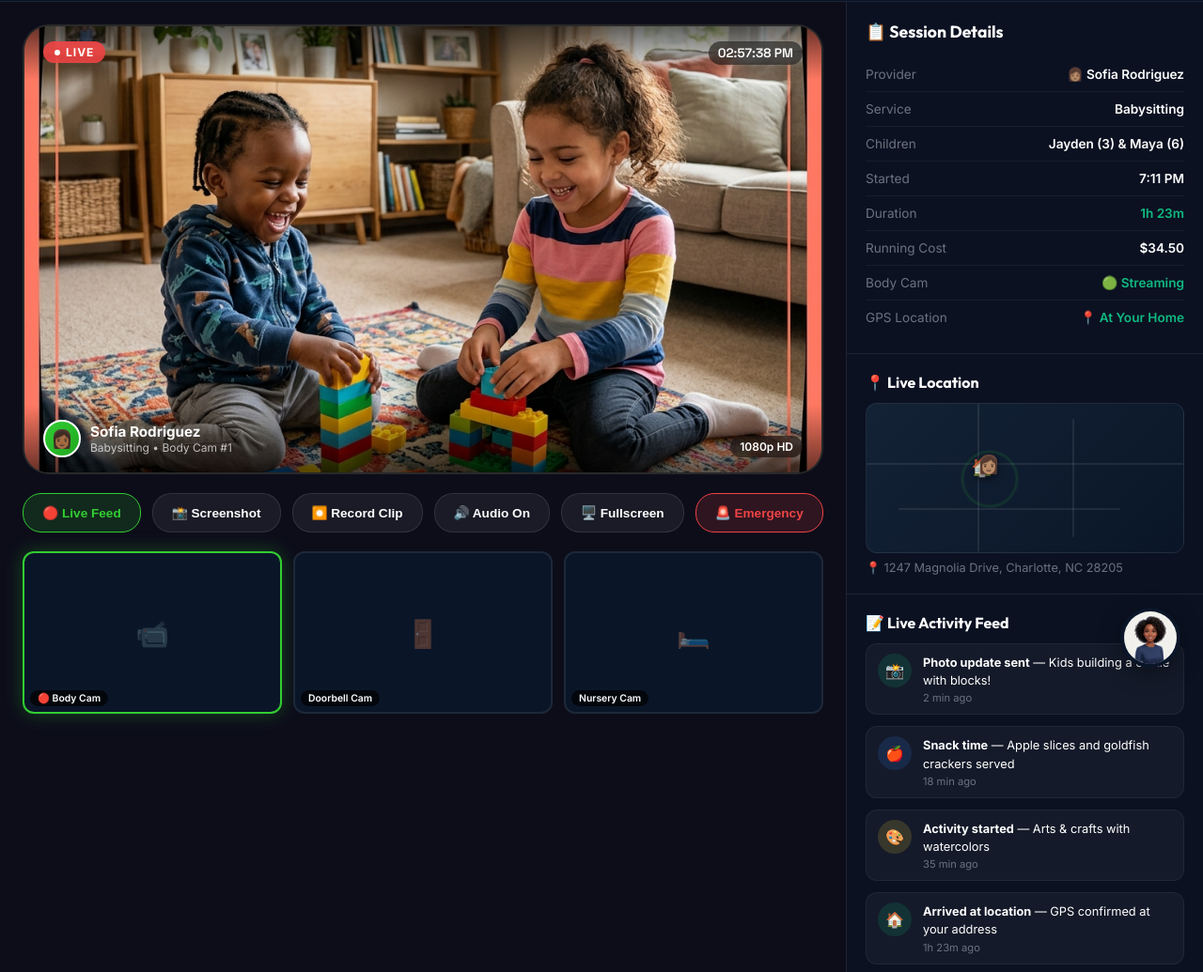
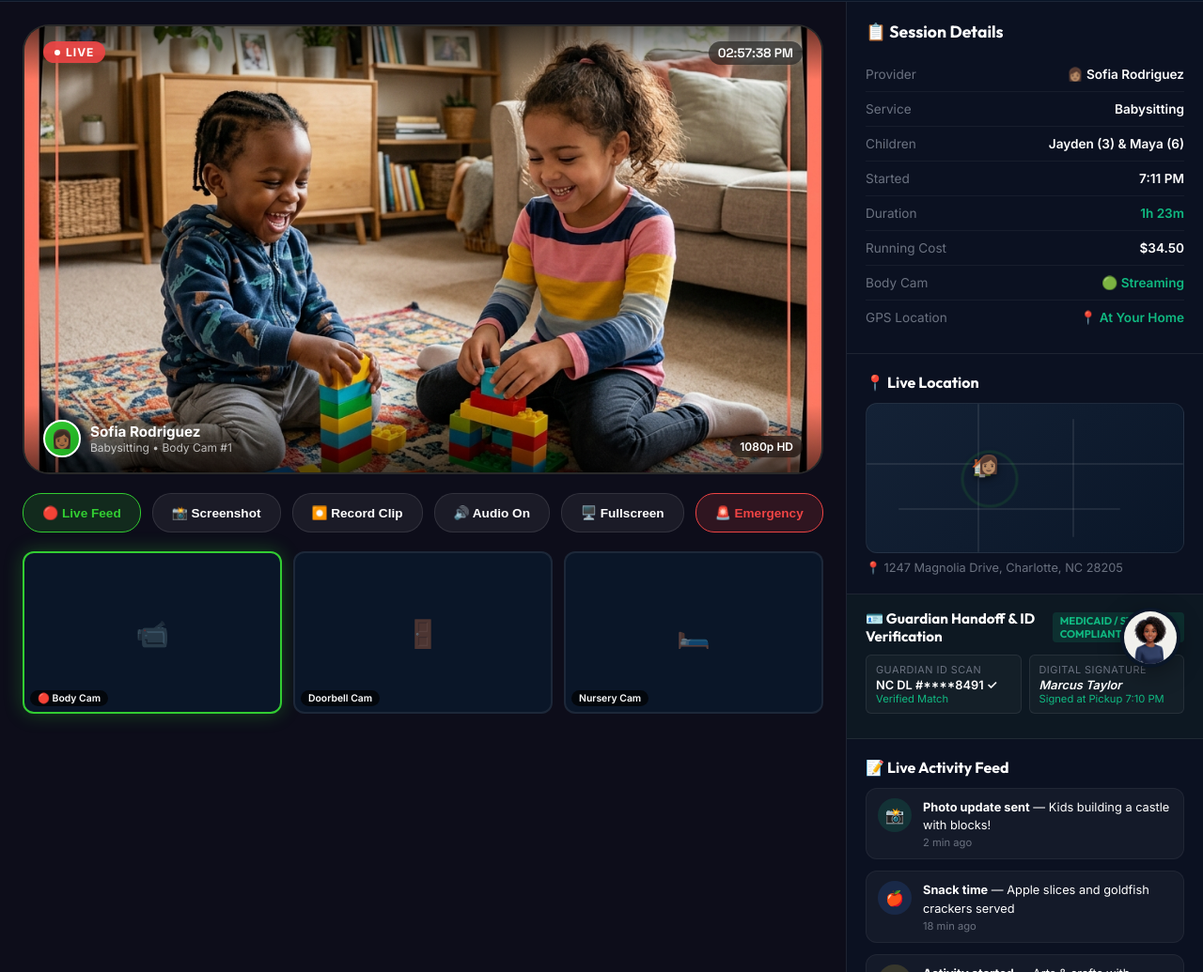
Before and after one commit to ncatlandarch-droid/kincare-platform, a plain HTML site: page live-tracker.html in a window 1280 px wide. Shown: the part 65-1100 px from the top of the page at 94% size. Drawn offline with Linux system fonts and the light colour scheme.

Commit message:
Add Guardian ID Scan & Touchscreen Digital Signature Verification, plus  background check fee consent notice

```diff
--- a/live-tracker.html
+++ b/live-tracker.html
@@ -359,6 +359,26 @@
         <div class="gps-address">📍 1247 Magnolia Drive, Charlotte, NC 28205</div>
       </div>
 
+      <!-- Guardian ID Scan & Digital Signatures -->
+      <div style="padding:16px 20px;border-bottom:1px solid rgba(255,255,255,0.08);background:rgba(50,205,50,0.04);">
+        <h3 style="font-family:var(--font-heading);font-size:0.95rem;margin-bottom:10px;display:flex;align-items:center;justify-content:space-between;">
+          <span>🪪 Guardian Handoff & ID Verification</span>
+          <span style="font-size:0.7rem;padding:2px 8px;border-radius:4px;background:rgba(16,185,129,0.15);color:#10B981;font-weight:700;">MEDICAID / STATE COMPLIANT</span>
+        </h3>
+        <div style="display:grid;grid-template-columns:1fr 1fr;gap:8px;margin-bottom:10px;">
+          <div style="padding:8px 10px;background:rgba(255,255,255,0.03);border:1px solid rgba(255,255,255,0.08);border-radius:6px;">
+            <div style="font-size:0.68rem;color:var(--slate);text-transform:uppercase;letter-spacing:0.5px;">Guardian ID Scan</div>
+            <div style="font-size:0.8rem;font-weight:600;color:var(--white);margin-top:2px;">NC DL #****8491 ✓</div>
+            <div style="font-size:0.7rem;color:#10B981;">Verified Match</div>
+          </div>
+          <div style="padding:8px 10px;background:rgba(255,255,255,0.03);border:1px solid rgba(255,255,255,0.08);border-radius:6px;">
+            <div style="font-size:0.68rem;color:var(--slate);text-transform:uppercase;letter-spacing:0.5px;">Digital Signature</div>
+            <div style="font-size:0.8rem;font-weight:600;color:var(--white);margin-top:2px;font-style:italic;">Marcus Taylor</div>
+            <div style="font-size:0.7rem;color:#10B981;">Signed at Pickup 7:10 PM</div>
+          </div>
+        </div>
+      </div>
+
       <!-- Activity Feed -->
       <div class="activity-section">
         <h3>📝 Live Activity Feed</h3>
```
Also changed, not shown: careers.html (+6 -3 lines).
